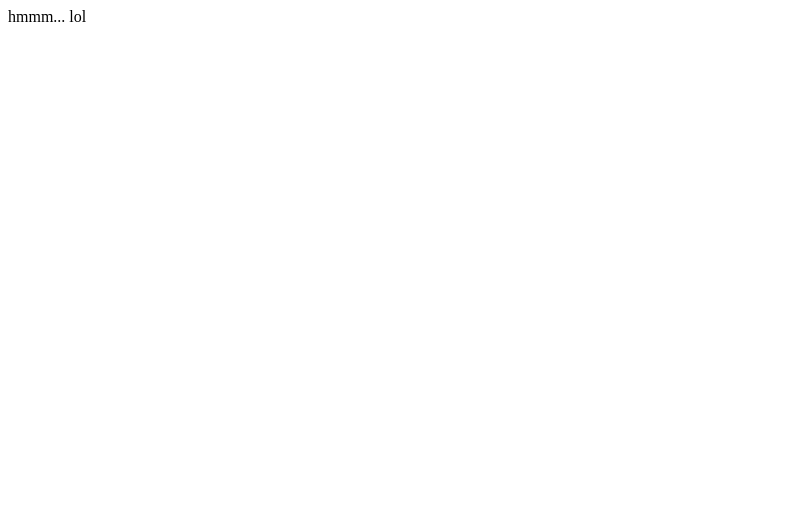
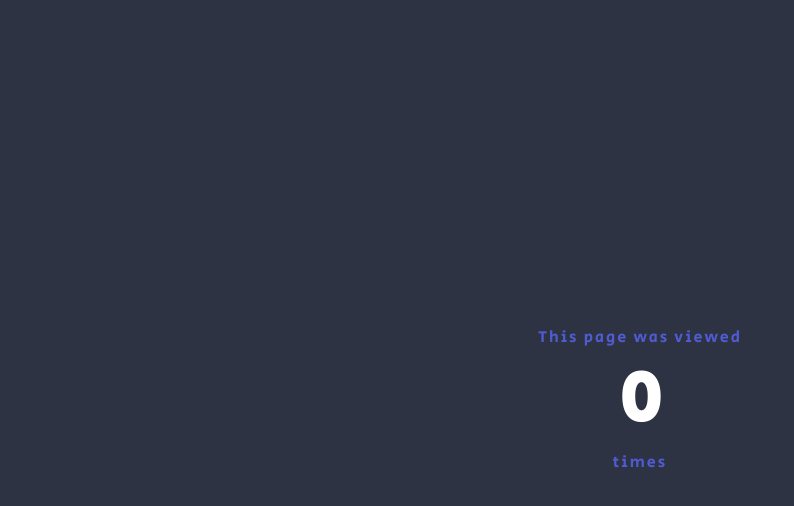
Before and after one commit to hmmm6830/hmmm6830.github.io, a plain HTML site: page index.html in a window 1280 px wide. Shown: the whole page, without its empty margins (0-794 px from the left). Drawn offline with Linux system fonts and the light colour scheme; no server answers.

Commit message:
Update index.html
Visits counter

```diff
--- a/index.html
+++ b/index.html
@@ -1,25 +1,52 @@
 <!DOCTYPE html>
+<html lang="en">
+   <head>
+      <meta charset="UTF-8" />
+      <meta http-equiv="X-UA-Compatible" content="IE=edge" />
+      <meta name="viewport" content="width=device-width, initial-scale=1.0" />
+      <title>hmmm</title>
+      <style>
+         @import url("https://fonts.googleapis.com/css2?family=Secular+One&display=swap");
+         * {
+         box-sizing: border-box;
+         }
+         body {
+         background-color: #2d3342;
+         color: #fff;
+         font-family: 'Secular One', sans-serif;
+         flex-direction: column;
+         display: flex;
+         align-items: center;
+         justify-content: center;
+         height: 100vh;
+         margin: 0;
+         }
+         h1 {
+         font-size: 70px;
+         margin: 0;
+         }
+         p {
+         color: rgba(88, 101, 242, 0.8);
+         letter-spacing: 2px;
+         margin: 0;
+         }
+      </style>
+   </head>
+   <body>
+      <p>This page was viewed</p>
+      <h1 id="count">0</h1>
+      <p>times</p>
+      <script>
+         const countEl = document.getElementById("count");
+         countvisits();
 
-<html lang="en">
-
-    <head>
-
-        <meta charset="UTF-8">
-
-        <meta name="viewport" content="width=device-width, initial-scale=1.0">
-
-        <meta name="description" content="hmmmmmmmmmmmmmmmmmmmmmm...">
-
-        <meta name="keywords" content="hmmm6830, hmmm, hmmm#6830">
-
-        <title>hmmm</title>
-
-    </head>
-
-    <body>
-
-    hmmm... lol
-
-    </body>
-
+         function countvisits() {
+           fetch('https://api.countapi.xyz/update/hmmm6830/discord/?amount=1')
+             .then((res) => res.json())
+             .then((res) => {
+               countEl.innerHTML = res.value;
+             });
+         }
+      </script>
+   </body>
 </html>
```
